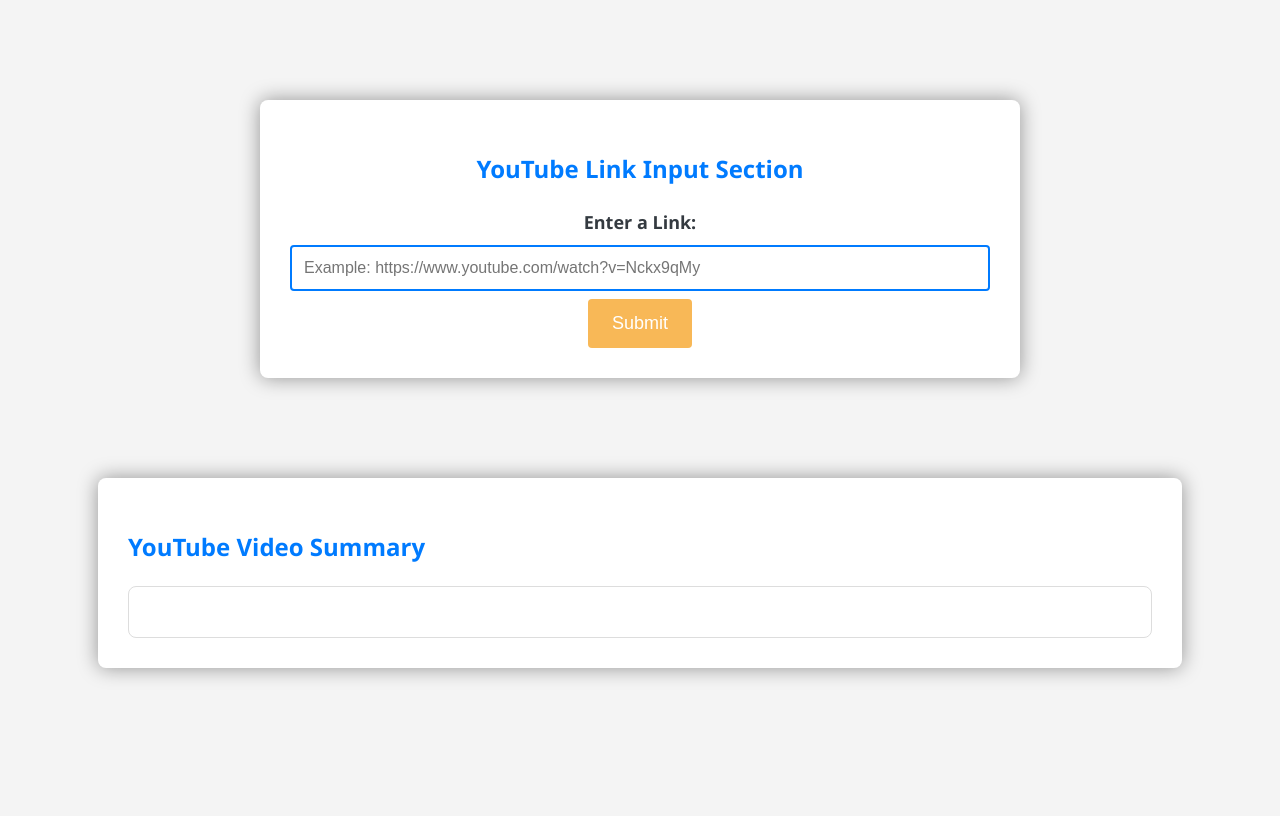
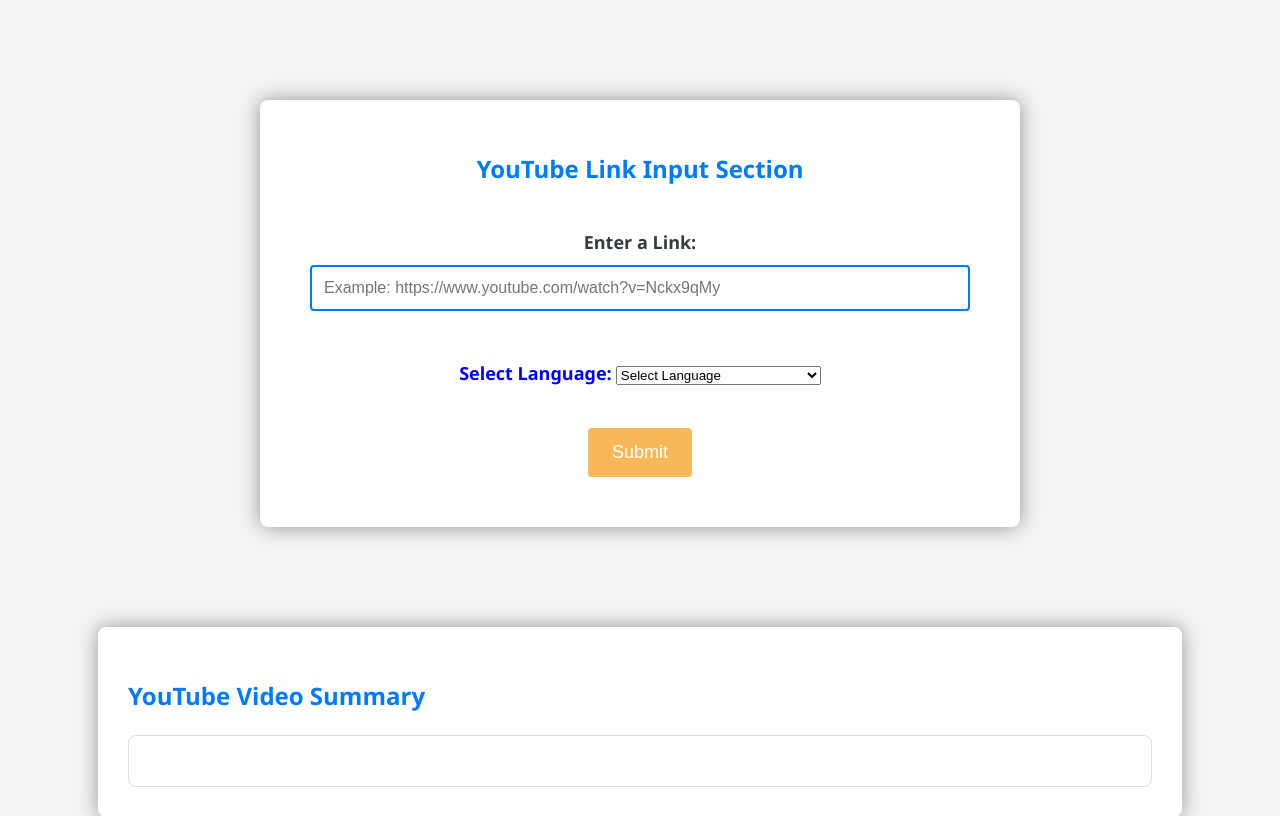
Before and after one commit to Shivendra1292/YTS, a Flask app: page / in a window 1280 px wide. Shown: the top 816 px of the page. Before the commit the page ends 679 px from the top, so only its background shows below. Run offline with Flask 3, Linux system fonts and the light colour scheme.

Commit message:
Created a function for full youtube link, In frontend part we have added select a language button

```diff
--- a/app.py
+++ b/app.py
@@ -13,7 +13,8 @@ def index():
     result = None
     if request.method == 'POST':
         user_input = request.form['user_in']
-        out=results(user_input)
+        input = u_in(user_input)
+        out=results(input)
         return render_template('index.html',output=out)
         # return redirect(url_for('process_input',input_data=user_input))
         # result = process_input(user_input)
@@ -22,11 +23,22 @@ def index():
 
 def results(user_in):
     transcript_list = YouTubeTranscriptApi.list_transcripts(user_in)
-    var='en'
+    var='hi'
     transcript = transcript_list.find_transcript(['de', 'en'])
     transcript = transcript_list.find_transcript(['en'])
     translated_transcript = transcript.translate('en')
     return translated_transcript.fetch()
+    # return transcript.fetch()
+
+
+def u_in(str):
+    ln= len(str)
+    fn = ""
+    for i in range(0,ln):
+        if(str[i]=='=' and str[i-1]=='v'):
+            for j in range(i+1,ln):
+                fn = fn+str[j]
+    return fn
 # @app.route('/<p>')
 # def process_input(input_data):
 #     # Add your logic to process the input data here
--- a/static/style.css
+++ b/static/style.css
@@ -245,6 +245,9 @@ label {
     font-size: 18px;
     font-weight: bold;
 }
+.lan{
+    color: blue;
+}
 
 input[type="text"] {
     width: 100%;
@@ -279,6 +282,12 @@ button:hover {
     padding: 30px;
     border-radius: 8px;
     box-shadow: 0 0 20px rgba(0, 0, 0, 0.4);
+    display: flex;
+    flex-direction: column;
+}
+
+.link{
+    padding: 20px;
 }
 
 /* CSS FOR SUMMORISED OUTPUT */
--- a/templates/index.html
+++ b/templates/index.html
@@ -14,45 +14,12 @@
 
   <body>
     <!-- <header id="nav-wrapper">
-      <nav id="nav">
-        <div class="nav left">
-          <span class="gradient skew"
-            ><h1 class="logo un-skew">
-              <a href="#home" class="lo">Logo Here</a>
-            </h1></span
-          >
-          <button id="menu" class="btn-nav">
-            <span class="fas fa-bars"></span>
-          </button>
-        </div>
-        <div class="nav right">
-          <a href="#home" class="nav-link active"
-            ><span class="nav-link-span"
-              ><span class="u-nav">Home</span></span
-            ></a
-          >
-          <a href="#about" class="nav-link"
-            ><span class="nav-link-span"
-              ><span class="u-nav">About</span></span
-            ></a
-          >
-          <a href="#work" class="nav-link"
-            ><span class="nav-link-span"
-              ><span class="u-nav">Work</span></span
-            ></a
-          >
-          <a href="#contact" class="nav-link"
-            ><span class="nav-link-span"
-              ><span class="u-nav">Contact</span></span
-            ></a
-          >
-        </div>
-      </nav>
     </header> -->
     <main>
       <section id="home">
         <div class="container">
           <h2>YouTube Link Input Section</h2>
+          <div class = "link">
           <form action="#" method="POST">
             <label for="user_in">Enter a Link:</label>
             <input
@@ -62,7 +29,50 @@
               placeholder="Example: https://www.youtube.com/watch?v=Nckx9qMy"
               required
             />
+          </div>
+          <div class="link">
+            <label for="languages" class="lan">Select Language:</label>
+    <select id="languages">
+        <option value="" disabled selected>Select Language</option>
+        <option value="af">Afrikaans: 'af'</option>
+        <option value="sq">Albanian: 'sq'</option>
+        <option value="am">Amharic: 'am'</option>
+        <option value="eu">Basque: 'eu'</option>
+        <option value="be">Belarusian: 'be'</option>
+        <option value="bn">Bengali: 'bn'</option>
+        <option value="bs">Bosnian: 'bs'</option>
+        <option value="bg">Bulgarian: 'bg'</option>
+        <option value="ca">Catalan: 'ca'</option>
+        <option value="ceb">Cebuano: 'ceb'</option>
+        <option value="zh-Hans">Chinese (Simplified): 'zh-Hans'</option>
+        <option value="zh-Hant">Chinese (Traditional): 'zh-Hant'</option>
+        <option value="co">Corsican: 'co'</option>
+        <option value="hr">Croatian: 'hr'</option>
+        <option value="cs">Czech: 'cs'</option>
+        <option value="da">Danish: 'da'</option>
+        <option value="nl">Dutch: 'nl'</option>
+        <option value="en">English: 'en'</option>
+        <option value="eo">Esperanto: 'eo'</option>
+        <option value="et">Estonian: 'et'</option>
+        <option value="fi">Finnish: 'fi'</option>
+        <option value="fr">French: 'fr'</option>
+        <option value="fy">Frisian: 'fy'</option>
+        <option value="gl">Galician: 'gl'</option>
+        <option value="ka">Georgian: 'ka'</option>
+        <option value="de">German: 'de'</option>
+        <option value="el">Greek: 'el'</option>
+        <option value="gu">Gujarati: 'gu'</option>
+        <option value="ht">Haitian Creole: 'ht'</option>
+        <option value="ha">Hausa: 'ha'</option>
+        <option value="haw">Hawaiian: 'haw'</option>
+        <option value="he">Hebrew: 'he'</option>
+        <option value="hi">Hindi: 'hi'</option>
+    </select>
+  </div>
+  <div class="link">
             <button  type="submit">Submit</button>
+          </div>
+
           </form>
         </div>
 
```
